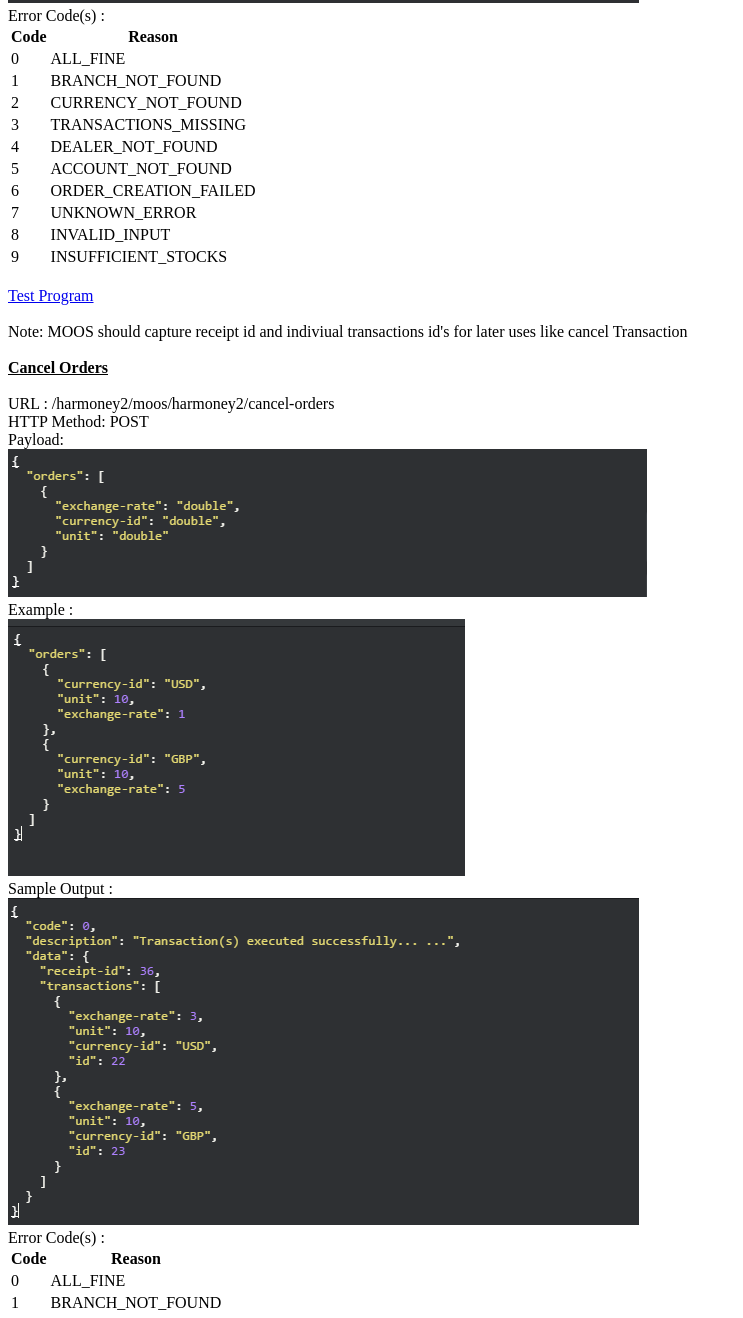
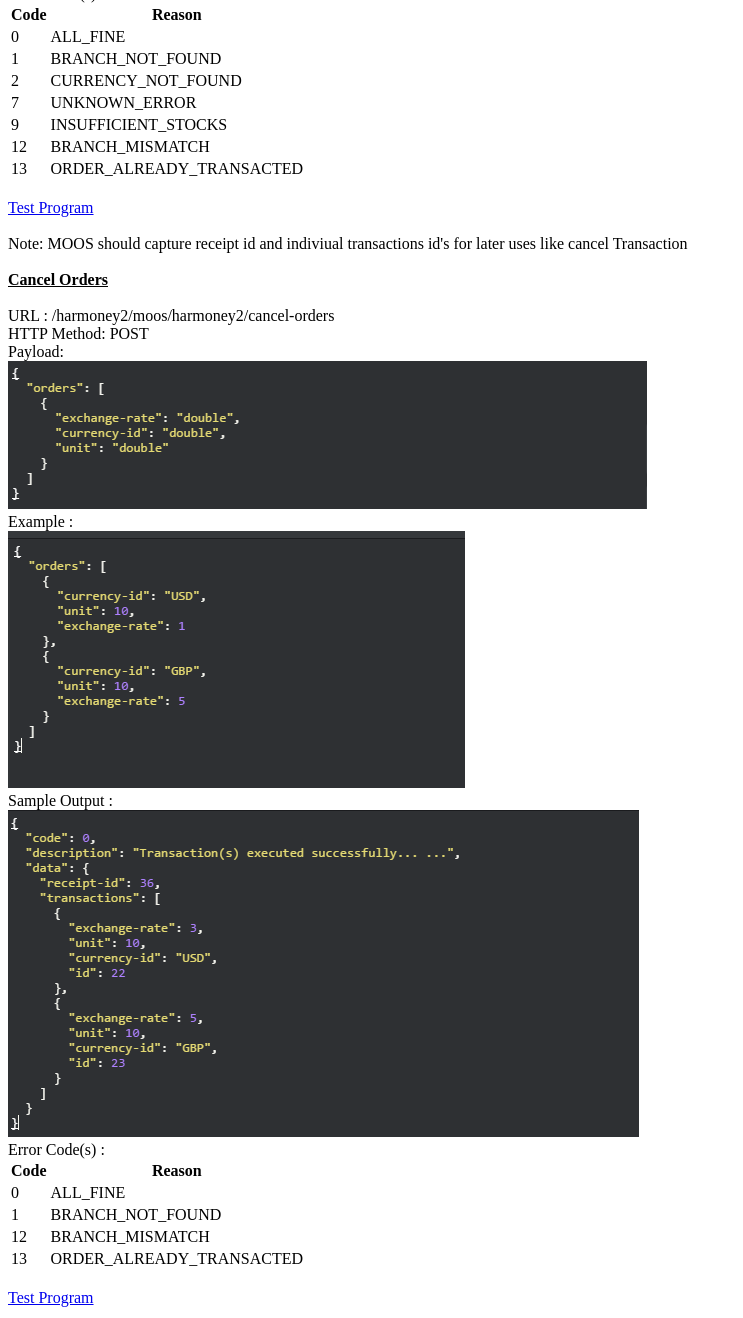
Before and after one commit to donkhan/harmoney-test, a plain HTML site: page docs/index.html in a window 1280 px wide. Shown: the part 3720-5038 px from the top of the page, without its empty margins (0-743 px from the left). Drawn offline with Linux system fonts and the light colour scheme.

Commit message:
Doc Update

```diff
--- a/docs/index.html
+++ b/docs/index.html
@@ -87,7 +87,6 @@
   		<tr><td>0</td><td>ALL_FINE</td></tr>
   		<tr><td>1</td><td>BRANCH_NOT_FOUND</td></tr>
   		<tr><td>2</td><td>CURRENCY_NOT_FOUND</td></tr>
-  		<tr><td>3</td><td>TRANSACTIONS_MISSING</td></tr>
   		<tr><td>4</td><td>DEALER_NOT_FOUND</td></tr>
   		<tr><td>5</td><td>ACCOUNT_NOT_FOUND</td></tr>
   		<tr><td>6</td><td>ORDER_CREATION_FAILED</td></tr>
@@ -112,13 +111,10 @@
   		<tr><td>0</td><td>ALL_FINE</td></tr>
   		<tr><td>1</td><td>BRANCH_NOT_FOUND</td></tr>
   		<tr><td>2</td><td>CURRENCY_NOT_FOUND</td></tr>
-  		<tr><td>3</td><td>TRANSACTIONS_MISSING</td></tr>
-  		<tr><td>4</td><td>DEALER_NOT_FOUND</td></tr>
-  		<tr><td>5</td><td>ACCOUNT_NOT_FOUND</td></tr>
-  		<tr><td>6</td><td>ORDER_CREATION_FAILED</td></tr>
   		<tr><td>7</td><td>UNKNOWN_ERROR</td></tr>
-  		<tr><td>8</td><td>INVALID_INPUT</td></tr>
   		<tr><td>9</td><td>INSUFFICIENT_STOCKS</td></tr>
+  		<tr><td>12</td><td>BRANCH_MISMATCH</td></tr>
+  		<tr><td>13</td><td>ORDER_ALREADY_TRANSACTED</td></tr>
 	</table>
 	<br>
 	<a href=https://github.com/donkhan/harmoney-test/blob/master/src/main/java/experiment/moostest/MOOSPlaceOrderTest.java> Test Program </a>
@@ -137,11 +133,12 @@
   		<tr><th>Code</th><th>Reason</th></tr>
   		<tr><td>0</td><td>ALL_FINE</td></tr>
   		<tr><td>1</td><td>BRANCH_NOT_FOUND</td></tr>
-
+  		<tr><td>12</td><td>BRANCH_MISMATCH</td></tr>
+  		<tr><td>13</td><td>ORDER_ALREADY_TRANSACTED</td></tr>
 	</table>
 	<br>
-	<a href=https://github.com/donkhan/harmoney-test/blob/master/src/main/java/experiment/moostest/MOOSPlaceOrderTest.java> Test Program </a>
-	<br><br> Note: MOOS should capture receipt id and indiviual transactions id's for later uses like cancel Transaction
+	<a href=https://github.com/donkhan/harmoney-test/blob/master/src/main/java/experiment/moostest/MOOSOrderCancelTest.java> Test Program </a>
+
 	<br><br>
 
 	<b> <u>Execute Transactions </u> </b> <br> <br>
```
